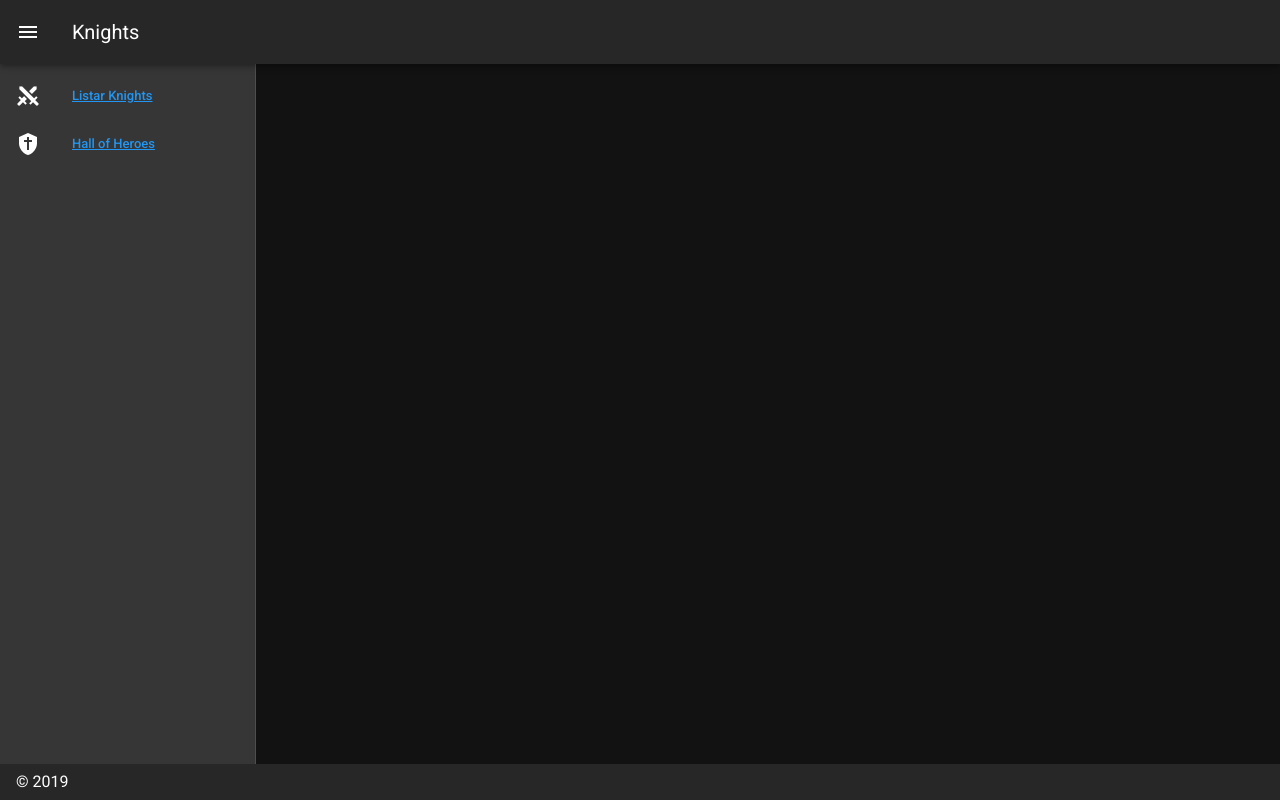
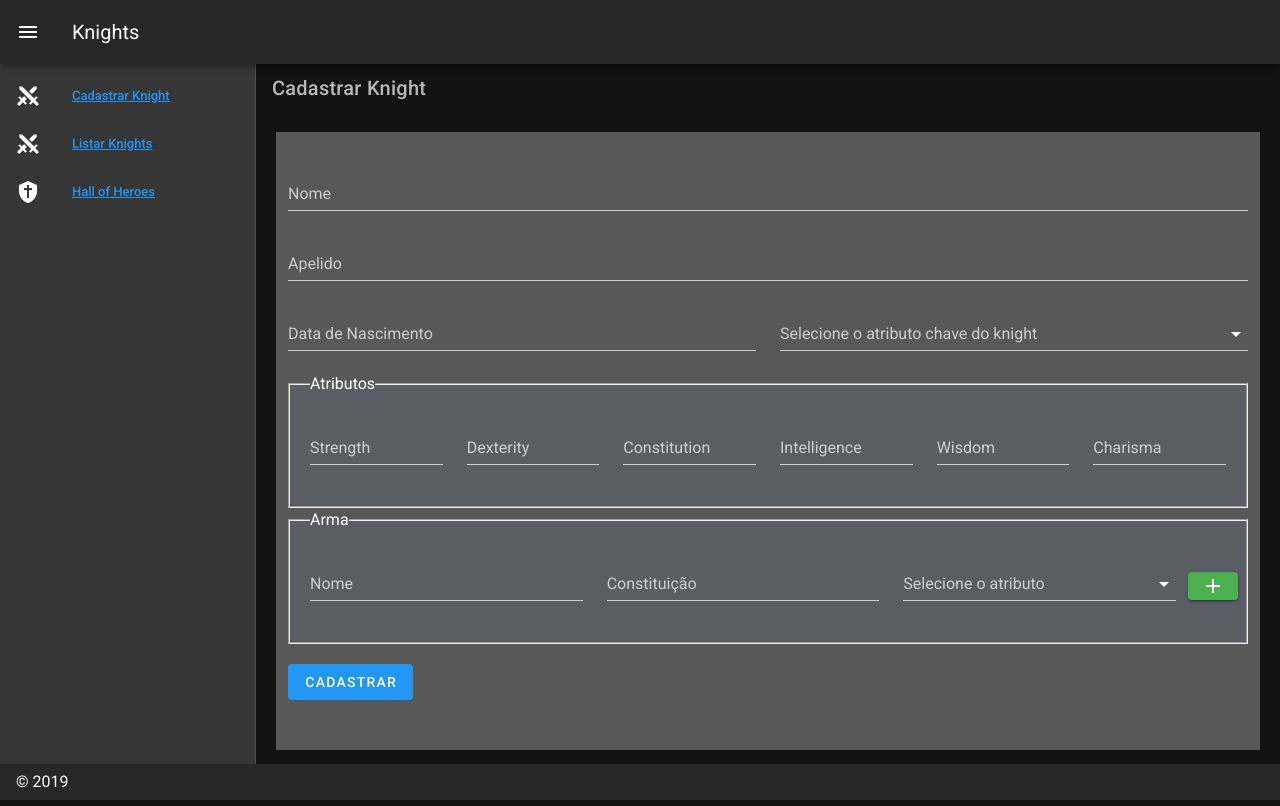
Before and after one commit to danieltugok/knights, a Vue app: page /create-knights in a window 1280 px wide. Built offline with nearby package versions, Linux system fonts and the light colour scheme.

Commit message:
cadastro de knight

```diff
--- a/src/App.vue
+++ b/src/App.vue
@@ -6,6 +6,17 @@
             clipped
         >
             <v-list dense>
+
+                <v-list-item link>
+                    <v-list-item-action>
+                        <v-icon>mdi-sword-cross</v-icon>
+                    </v-list-item-action>
+                    <v-list-item-content>
+                        <v-list-item-title>
+                            <router-link to="/create-knights">Cadastrar Knight</router-link>
+                        </v-list-item-title>
+                    </v-list-item-content>
+                </v-list-item>
 
                 <v-list-item link>
                     <v-list-item-action>
--- /dev/null
+++ b/src/components/ContentCreateKnights.vue
@@ -0,0 +1,180 @@
+<template>
+    <div>
+        <v-subheader class="title">cadastrar knight</v-subheader>
+
+        <v-form class="px-3 form">
+            <v-text-field label="Nome" v-model="nameValue" />
+            <v-text-field label="Apelido" v-model="nicknameValue" />
+            <v-row>
+                <v-col cols="6">
+                    <v-menu>
+                        <template v-slot:activator="{ on }">
+                            <v-text-field
+                                label="Data de Nascimento"
+                                :value="formatedDateBirthValue"
+                                readonly
+                                v-on="on"
+                            />
+                        </template>
+
+                            <v-date-picker
+                                v-model="dateBirthValue"
+                                no-title
+                            />
+
+                    </v-menu>
+                </v-col>
+                <v-col cols="6">
+                    <v-combobox
+                        v-model="attributeKeyValue"
+                        :items="attributeList"
+                        label="Selecione o atributo chave do knight"
+                    />
+                </v-col>
+            </v-row>
+            <fieldset class="fieldset-attributes">
+                <legend>Atributos</legend>
+                <v-row>
+                    <v-col cols="2">
+                        <v-text-field
+                            type="number"
+                            label="Strength"
+                            v-model="attrStrengthValue"
+                        />
+                    </v-col>
+                    <v-col cols="2">
+                        <v-text-field
+                            type="number"
+                            label="Dexterity"
+                            v-model="attrDexterityValue"
+                        />
+                    </v-col>
+                    <v-col cols="2">
+                        <v-text-field
+                            type="number"
+                            label="Constitution"
+                            v-model="attrConstitutionValue"
+                        />
+                    </v-col>
+                    <v-col cols="2">
+                        <v-text-field
+                            type="number"
+                            label="Intelligence"
+                            v-model="attrIntelligenceValue"
+                        />
+                    </v-col>
+                    <v-col cols="2">
+                        <v-text-field
+                            type="number"
+                            label="Wisdom"
+                            v-model="attrWisdomValue"
+                        />
+                    </v-col>
+                    <v-col cols="2">
+                        <v-text-field
+                            type="number"
+                            label="Charisma"
+                            v-model="attrCharismaValue"
+                        />
+                    </v-col>
+                </v-row>
+            </fieldset>
+
+            <fieldset class="fieldset-weapon">
+                <legend>Arma</legend>
+                <v-row>
+                    <v-col>
+                        <v-text-field v-model="weaponNameValue" label="Nome" />
+                    </v-col>
+                    <v-col>
+                        <v-text-field v-model="weaponModValue" type="number" label="Constituição"/>
+                    </v-col>
+                    <v-col>
+                        <v-combobox v-model="weaponAttributeValue" :items="attributeList" label="Selecione o atributo"/>
+                    </v-col>
+                    <v-btn class="my-8" color="success" @click="onAddWeaponClicked" small>
+                        <v-icon>mdi-plus</v-icon>
+                    </v-btn>
+                </v-row>
+            </fieldset>
+
+            <v-btn text class="primary mx-0 my-5" @click="submit">Cadastrar</v-btn>
+        </v-form>
+
+    </div>
+</template>
+
+<script>
+export default {
+    data () {
+        return {
+            nameValue              : null,
+            nicknameValue          : null,
+            dateBirthValue         : null,
+            formatedDateBirthValue : null,
+            attributeKeyValue      : null,
+
+            attrStrengthValue      : null,
+            attrDexterityValue     : null,
+            attrConstitutionValue  : null,
+            attrIntelligenceValue  : null,
+            attrWisdomValue        : null,
+            attrCharismaValue      : null,
+
+            weaponNameValue        : null,
+            weaponModValue         : null,
+            weaponAttributeValue   : null,
+
+            weaponList             : [],
+
+            attributeList          : [
+                    "strength",
+                    "dexterity",
+                    "constitution",
+                    "intelligence",
+                    "wisdom",
+                    "charisma"
+                ]
+        }
+    },
+
+    watch: {
+
+        dateBirthValue: function (val) {
+            // NOTA - a título de avaliação, decidi não usar ferramentas como date-fns para formatar a data
+            let splittedDate = val.split("-");
+            this.formatedDateBirthValue = splittedDate[2] + "/" + splittedDate[1] + "/" + splittedDate[0]
+        },
+
+    },
+
+    methods: {
+        submit() {
+
+        },
+
+        onAddWeaponClicked() {
+
+        }
+    }
+}
+</script>
+
+<style>
+    .form {
+        padding: 30px;
+        background-color: #585858;
+        margin: 20px;
+    }
+    .title {
+        text-transform: capitalize;
+    }
+    .fieldset-attributes {
+        padding: 20px;
+        background-color: #5a5d63;
+    }
+    .fieldset-weapon {
+        padding: 20px;
+        background-color: #5a5d63;
+    }
+</style>
--- a/src/components/ContentListKnights.vue
+++ b/src/components/ContentListKnights.vue
@@ -1,10 +1,6 @@
 <template>
     <div>
         <v-subheader class="title">Listar Knights</v-subheader>
-
-        <div >
-
-            <DialogCreateKnights/>
 
         <div class="table-knight">
             <v-data-table
@@ -32,19 +28,12 @@
         </div>
 
     </div>
-
-    </div>
 </template>
 
 <script>
 import getMod from '../functions/mod'
-import DialogCreateKnights from './DialogCreateKnights.vue'
 
 export default {
-
-    components: {
-        DialogCreateKnights
-    },
 
     data() {
         return {
@@ -67,6 +56,10 @@ export default {
     },
 
     methods: {
+
+        onDialogCreateKnightsCreated() {
+
+        },
 
         listKnights() {
             const axios = require('axios');
--- a/src/components/DialogCreateKnights.vue
+++ /dev/null
@@ -1,12 +0,0 @@
-<template>
-    <v-dialog max-width="600px">
-        <v-btn flat small slot="activator" class="success" dark>Cadastrar novo knight</v-btn>
-
-        <v-card>
-            <v-card-title>
-                <h2>Cadastrar Novo Knight</h2>
-            </v-card-title>
-
-        </v-card>
-    </v-dialog>
-</template>
```
Also changed, not shown: src/main.js (+6 -4 lines). Lines whose indentation alone changed are shown as unchanged.
